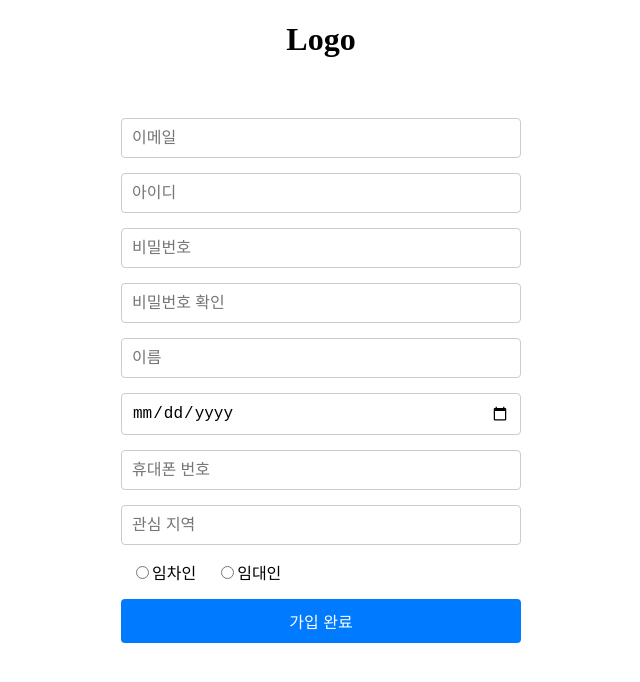
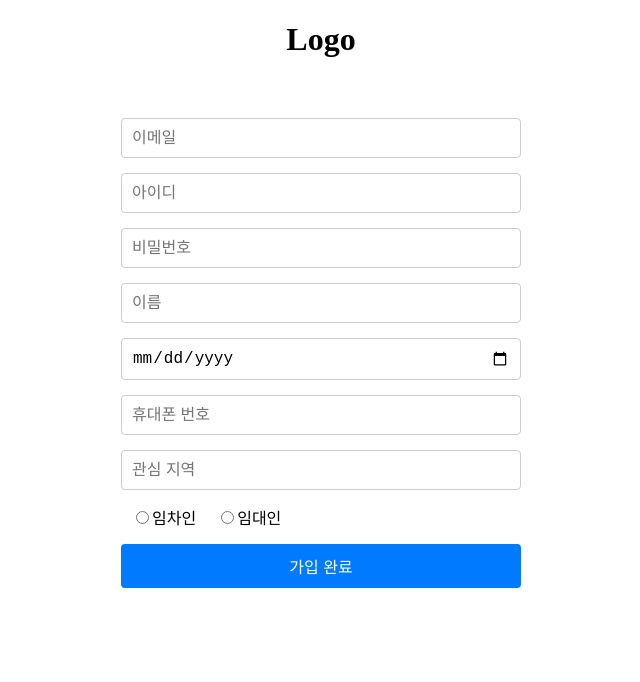
Before and after one commit to YAGEUM-YAGEUM/Yageum_Frontend, a Next.js app: page /signup in a window 1280 px wide. Shown: the top 682 px of the page, without its empty margins (319-959 px from the left). Built offline with nearby package versions, Linux system fonts and the light colour scheme.

Commit message:
feat : 비밀번호 입력하고 나면 비밀번호 확인 생성

```diff
--- a/src/app/signup/page.tsx
+++ b/src/app/signup/page.tsx
@@ -92,12 +92,14 @@ function Signup() {
           placeholder="비밀번호"
           onChange={(e) => setPassword(e.target.value)}
         />
+        {password !== '' ? (
           <Input
             type="password"
             value={confirmPassword}
             placeholder="비밀번호 확인"
             onChange={(e) => setConfirmPassword(e.target.value)}
           />
+        ) : null}
         <Input
           type="text"
           value={name}
```
Lines whose indentation alone changed are shown as unchanged.
